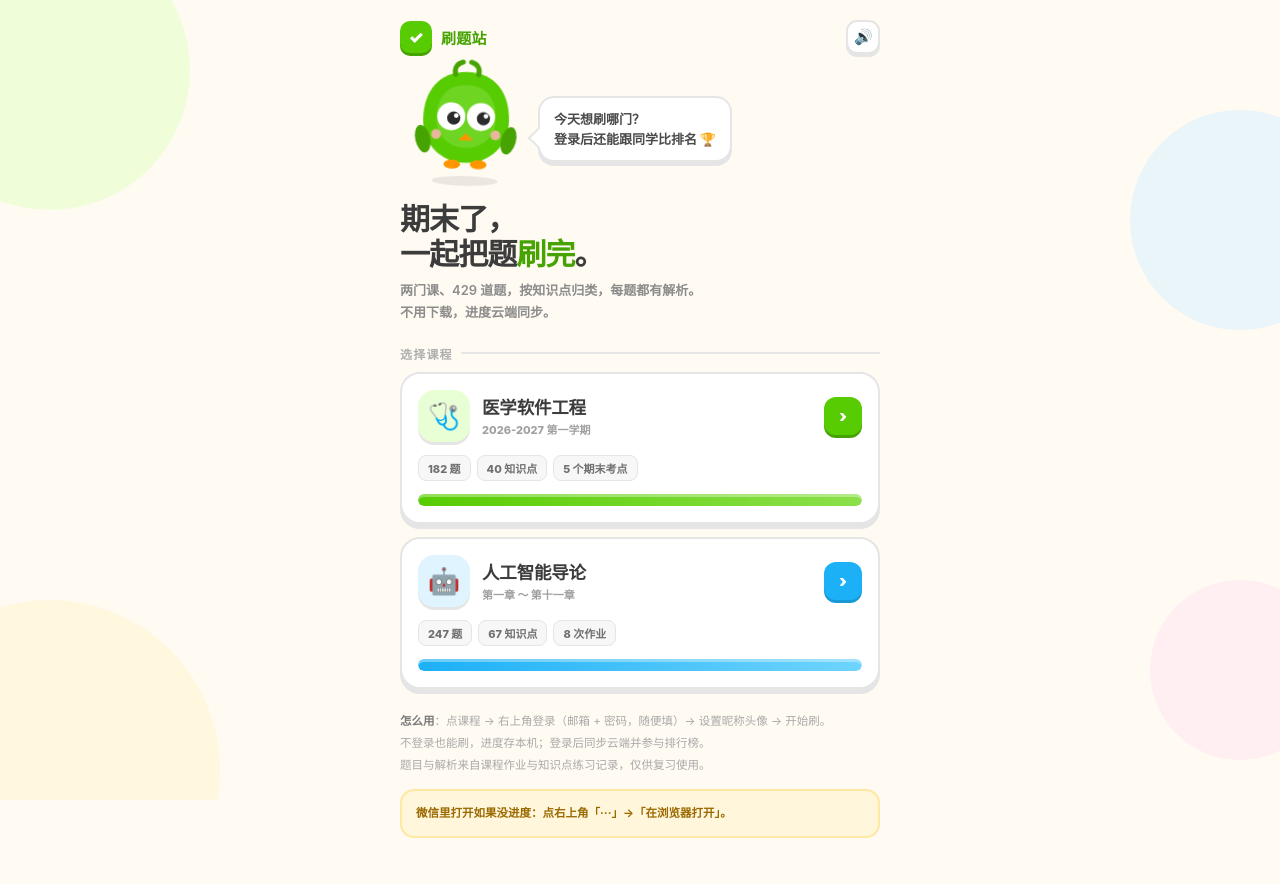
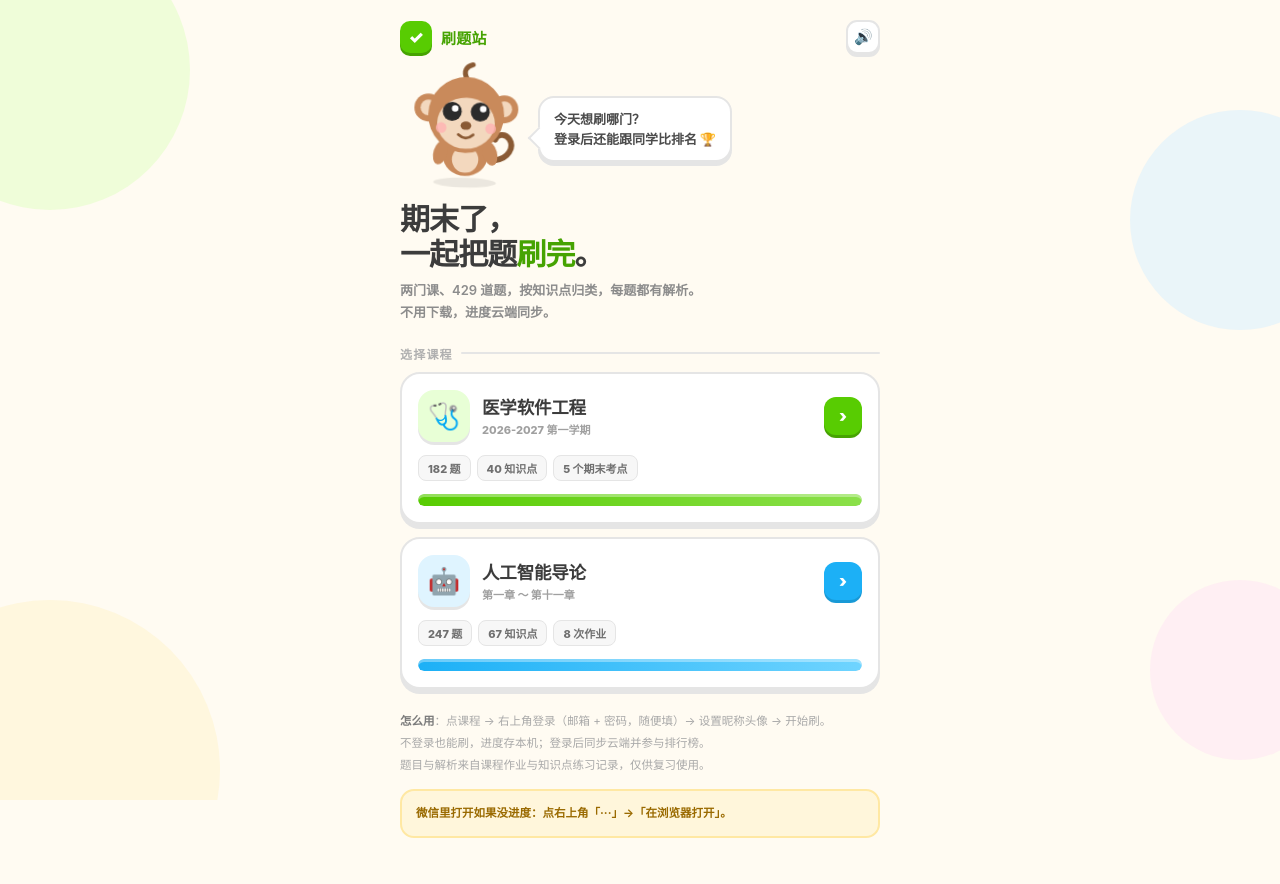
Before and after one commit to bbbb1t/quiz, a plain HTML site: page index.html in a window 1280 px wide. Drawn offline with Linux system fonts and the light colour scheme.

Commit message:
Add files via upload

```diff
--- a/index.html
+++ b/index.html
@@ -100,24 +100,39 @@ h1 em{font-style:normal;color:var(--green-d)}
 
   <div class="hero">
     <!-- 吉祥物：手绘 SVG，原创 -->
-    <svg class="mascot" viewBox="0 0 160 160" aria-label="吉祥物">
-      <ellipse cx="80" cy="150" rx="40" ry="6" fill="#000" opacity=".08"/>
-      <path d="M80 18c34 0 52 24 52 58 0 30-22 52-52 52S28 106 28 76c0-34 18-58 52-58z" fill="#58CC02"/>
-      <path d="M80 34c24 0 36 16 36 40 0 22-16 36-36 36S44 96 44 74c0-24 12-40 36-40z" fill="#8BE04A" opacity=".45"/>
-      <path d="M66 21c-2-8 2-13 9-15M94 21c2-8-2-13-9-15" stroke="#46A302" stroke-width="6" stroke-linecap="round" fill="none"/>
-      <circle cx="62" cy="72" r="17" fill="#fff"/>
-      <circle cx="98" cy="72" r="17" fill="#fff"/>
-      <circle cx="65" cy="74" r="8" fill="#2B2B2B"/>
-      <circle cx="101" cy="74" r="8" fill="#2B2B2B"/>
-      <circle cx="68" cy="71" r="2.8" fill="#fff"/>
-      <circle cx="104" cy="71" r="2.8" fill="#fff"/>
-      <path d="M80 92l-9 9h18z" fill="#FF9600"/>
-      <circle cx="44" cy="94" r="6" fill="#FFB3B3" opacity=".85"/>
-      <circle cx="116" cy="94" r="6" fill="#FFB3B3" opacity=".85"/>
-      <ellipse cx="28" cy="100" rx="9" ry="17" fill="#46A302" transform="rotate(-14 28 100)"/>
-      <ellipse cx="132" cy="100" rx="9" ry="17" fill="#46A302" transform="rotate(14 132 100)"/>
-      <ellipse cx="64" cy="130" rx="10" ry="5.5" fill="#FF9600"/>
-      <ellipse cx="96" cy="130" rx="10" ry="5.5" fill="#FF9600"/>
+    <svg class="mascot" viewBox="0 0 160 160" aria-label="吉祥物小猴子">
+      <ellipse cx="80" cy="152" rx="38" ry="6" fill="#000" opacity=".08"/>
+      <!-- 尾巴 -->
+      <path d="M116 124c16-2 24-16 17-26-5-7-15-6-17 1" stroke="#8A5A34" stroke-width="7" fill="none" stroke-linecap="round"/>
+      <!-- 身体 -->
+      <ellipse cx="80" cy="120" rx="27" ry="24" fill="#C98A5B"/>
+      <ellipse cx="80" cy="124" rx="16" ry="16" fill="#F3D8BE"/>
+      <!-- 手臂 -->
+      <ellipse cx="50" cy="116" rx="8.5" ry="15" fill="#C98A5B" transform="rotate(16 50 116)"/>
+      <ellipse cx="110" cy="116" rx="8.5" ry="15" fill="#C98A5B" transform="rotate(-16 110 116)"/>
+      <!-- 耳朵 -->
+      <circle cx="34" cy="62" r="17" fill="#C98A5B"/>
+      <circle cx="126" cy="62" r="17" fill="#C98A5B"/>
+      <circle cx="34" cy="62" r="9.5" fill="#F3D8BE"/>
+      <circle cx="126" cy="62" r="9.5" fill="#F3D8BE"/>
+      <!-- 头顶呆毛 -->
+      <path d="M80 26c-5-9-1-15 7-17" stroke="#8A5A34" stroke-width="6" fill="none" stroke-linecap="round"/>
+      <!-- 头 -->
+      <circle cx="80" cy="70" r="46" fill="#C98A5B"/>
+      <!-- 脸 -->
+      <ellipse cx="80" cy="80" rx="35" ry="31" fill="#F3D8BE"/>
+      <!-- 眼睛 -->
+      <circle cx="63" cy="66" r="11.5" fill="#2B2B2B"/>
+      <circle cx="97" cy="66" r="11.5" fill="#2B2B2B"/>
+      <circle cx="66.5" cy="62.5" r="4" fill="#fff"/>
+      <circle cx="100.5" cy="62.5" r="4" fill="#fff"/>
+      <!-- 鼻子 -->
+      <ellipse cx="80" cy="83" rx="6.5" ry="5" fill="#8A5A34"/>
+      <!-- 嘴 -->
+      <path d="M71 94q9 8 18 0" stroke="#8A5A34" stroke-width="3.4" fill="none" stroke-linecap="round"/>
+      <!-- 腮红 -->
+      <circle cx="50" cy="86" r="6.5" fill="#FFB3B3" opacity=".8"/>
+      <circle cx="110" cy="86" r="6.5" fill="#FFB3B3" opacity=".8"/>
     </svg>
     <div class="bubble">今天想刷哪门？<br>登录后还能跟同学比排名 🏆</div>
   </div>
@@ -162,7 +177,14 @@ h1 em{font-style:normal;color:var(--green-d)}
   function paint(){ btn.textContent = on ? "🔊" : "🔇"; btn.style.opacity = on ? "1" : ".5"; }
   paint();
   var AC = null;
-  function ac(){ if(!AC){ try{ AC = new (window.AudioContext||window.webkitAudioContext)(); }catch(e){} } return AC; }
+  function ac(){
+    if(!AC){ try{ AC = new (window.AudioContext||window.webkitAudioContext)(); }catch(e){} }
+    if(AC && AC.state === "suspended"){ try{ AC.resume(); }catch(e){} }
+    return AC;
+  }
+  ["pointerdown","touchstart","keydown"].forEach(function(t){
+    document.addEventListener(t, function(){ ac(); }, {passive:true, once:true});
+  });
   function beep(freq, dur, type, vol){
     if(!on) return; var c = ac(); if(!c) return;
     var o = c.createOscillator(), g = c.createGain();
```
Also changed, not shown: daolun.html (+14 -3 lines), ruangong.html (+14 -3 lines).
